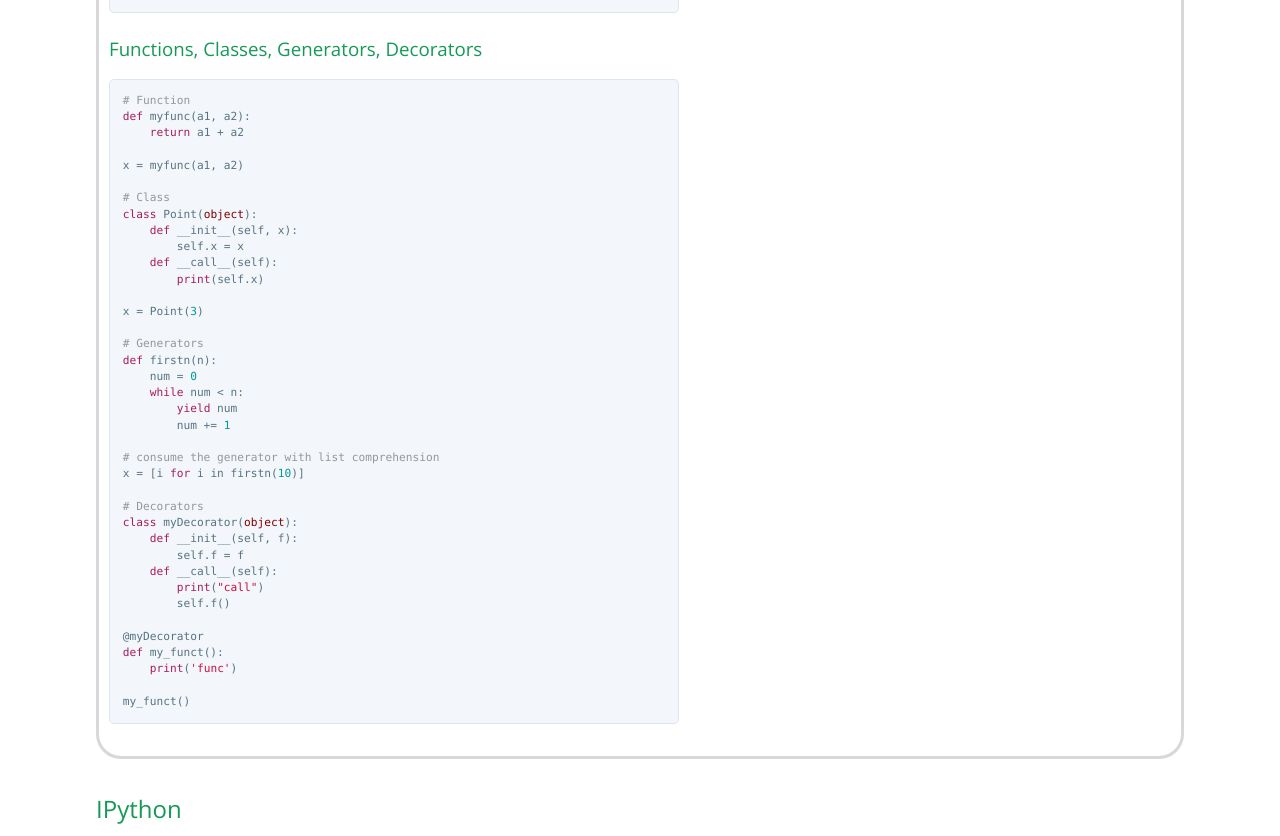
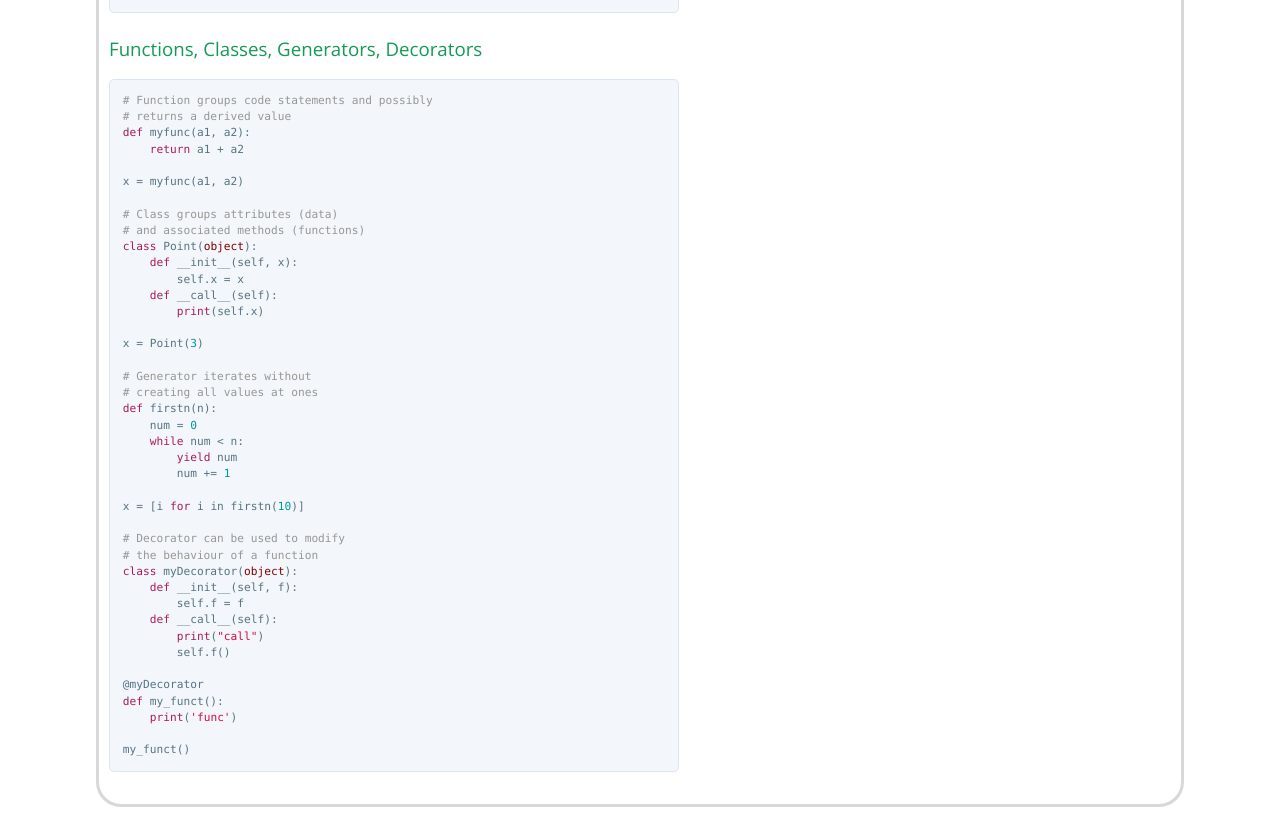
Before and after one commit to IPGP/scientific_python_cheat_sheet, a plain HTML site: page index.html in a window 1280 px wide. Shown: the part 2828-3664 px from the top of the page. Drawn offline with nearby package versions, Linux system fonts and the light colour scheme.

Commit message:
rebuild pages at a16ad11

```diff
--- a/index.html
+++ b/index.html
@@ -207,13 +207,15 @@ number = <span class="dv">1</span>
 </div>
 <div class="subgroup">
 <h3 id="functions-classes-generators-decorators">Functions, Classes, Generators, Decorators</h3>
-<pre class="sourceCode python"><code class="sourceCode python"><span class="co"># Function</span>
+<pre class="sourceCode python"><code class="sourceCode python"><span class="co"># Function groups code statements and possibly</span>
+<span class="co"># returns a derived value</span>
 <span class="kw">def</span> myfunc(a1, a2):
     <span class="kw">return</span> a1 + a2
 
 x = myfunc(a1, a2)
 
-<span class="co"># Class</span>
+<span class="co"># Class groups attributes (data)</span>
+<span class="co"># and associated methods (functions)</span>
 <span class="kw">class</span> Point(<span class="dt">object</span>):
     <span class="kw">def</span> <span class="ot">__init__</span>(<span class="ot">self</span>, x):
         <span class="ot">self</span>.x = x
@@ -222,17 +224,18 @@ x = myfunc(a1, a2)
 
 x = Point(<span class="dv">3</span>)
 
-<span class="co"># Generators</span>
+<span class="co"># Generator iterates without</span>
+<span class="co"># creating all values at ones</span>
 <span class="kw">def</span> firstn(n):
     num = <span class="dv">0</span>
     <span class="kw">while</span> num &lt; n:
         <span class="kw">yield</span> num
         num += <span class="dv">1</span>
 
-<span class="co"># consume the generator with list comprehension</span>
 x = [i <span class="kw">for</span> i in firstn(<span class="dv">10</span>)]
 
-<span class="co"># Decorators</span>
+<span class="co"># Decorator can be used to modify</span>
+<span class="co"># the behaviour of a function</span>
 <span class="kw">class</span> myDecorator(<span class="dt">object</span>):
     <span class="kw">def</span> <span class="ot">__init__</span>(<span class="ot">self</span>, f):
         <span class="ot">self</span>.f = f
```
